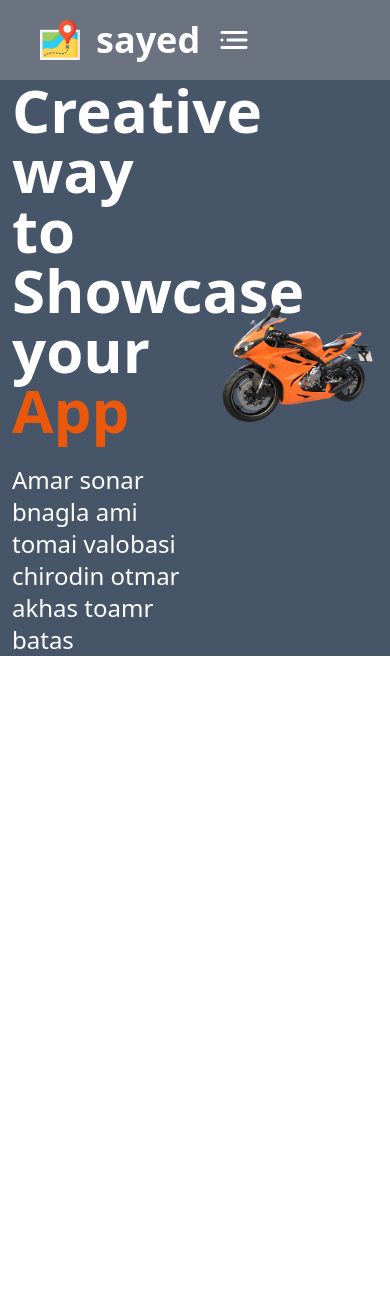
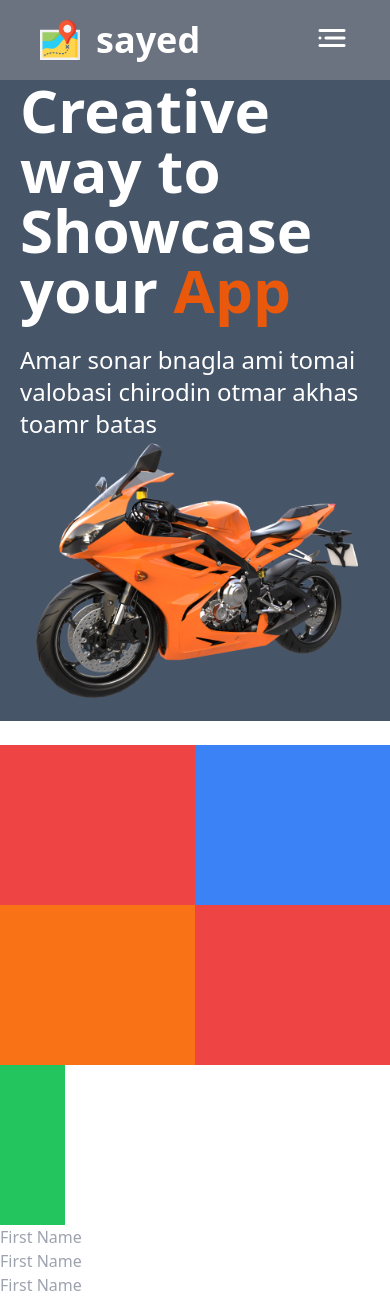
Before and after one commit to freelancersayed/tailwind-project, a plain HTML site: page conseptual.html in a window 390 px wide. Shown: the top 1297 px of the page. Before the commit the page ends 844 px from the top, so only its background shows below. Drawn offline with nearby package versions, Linux system fonts and the light colour scheme.

Commit message:
added the nave bar

```diff
--- a/conseptual.html
+++ b/conseptual.html
@@ -10,11 +10,25 @@
 <body class=" text-white">
     <header>
         <nav class=" font-bold px-10 bg-gray-500 h-20 py-5">
-            <div class="container mx-auto md:flex lg:flex items-center justify-between">
+            <div class="container mx-auto justify-between md:flex lg:flex items-center">
+                <div class="flex justify-between">
                 <div class="flex items-center gap-4">
-                    <img class="w-10" src="map 1.png" alt="">
+                    <img class="w-10 " src="map 1.png" alt="">
                     <h2 class="text-4xl font-extrabold ">sayed</h2>
+                    </div>
+                  <div class=" ">
                     <img class="visible md:invisible lg:invisible" src="/images1/icons/menu.png" alt="">
+
+                    <div class="absolute invisible hover:visible ">
+                        <ul class="">
+                            <li><a href=""></a>Home</li>
+                            <li><a href=""></a>About</li>
+                            <li><a href=""></a>Portfolio</li>
+                            <li><a href=""></a>Login </li>
+                            <li><button class="btn border-0 bg-orange-600 text-black hover:bg-white hover:text-orange-600"><a href="">Get Started</a></button></li>
+                        </ul>
+                    </div>
+                  </div>
                 </div>
                 <div class="flex items-center">
                     <ul class="invisible md:visible lg:visible flex gap-8 items-center">
@@ -23,15 +37,13 @@
                         <li><a href=""></a>Portfolio</li>
                         <li><a href=""></a>Login </li>
                         <li><button class="btn border-0 bg-orange-600 text-black hover:bg-white hover:text-orange-600"><a href="">Get Started</a></button></li>
-
                     </ul>
-
                 </div>
             </div>
         </nav>
     </header>
-    <section class="container flex lg:h-[50vh] items-center px-3 lg:px-8 gap-5 bg-slate-600 mx-auto">
-        <div class="w-6/12 mx-auto">
+    <section class="container px-5  lg:flex lg:h-[50vh] items-center px-3 lg:px-8 gap-5 bg-slate-600 mx-auto">
+        <div class="lg:w-6/12 mx-auto">
             <h1 class="text-6xl font-extrabold mb-6">Creative way to Showcase your <span class=" text-orange-600 ">App</span></h1>
             <p class="text-2xl">Amar sonar bnagla ami tomai valobasi chirodin otmar akhas toamr batas</p>
         </div>
@@ -39,5 +51,24 @@
             <img class="w-full" src="/images1/slider/bike3.png" alt="">
         </div>
     </section>
+    <section class="container mx-auto  mt-6">
+        <div class="grid grid-cols-4">
+            <div class="h-40 col-span-2  bg-red-500 "></div>
+            <div class="h-40 col-span-2  bg-blue-500"></div>
+        </div>
+        <div class="grid grid-cols-6">
+            <div class="h-40 col-span-3 bg-orange-500 "></div>
+            <div class="h-40 col-span-3 bg-red-500"></div>
+            <div class="h-40 row-span-2 bg-green-500"></div>
+        </div>
+
+        <div>
+            <input type="text" placeholder="First Name">
+            <input type="text" placeholder="First Name">
+            <input type="text" placeholder="First Name">
+        </div>
+    </section>
+
+
 </body>
 </html>
```
